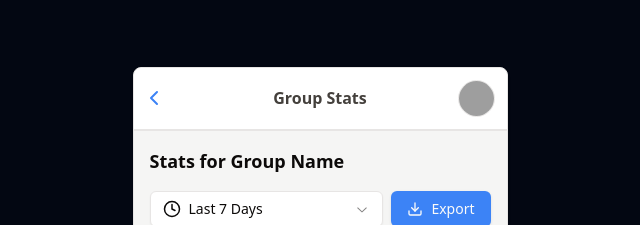
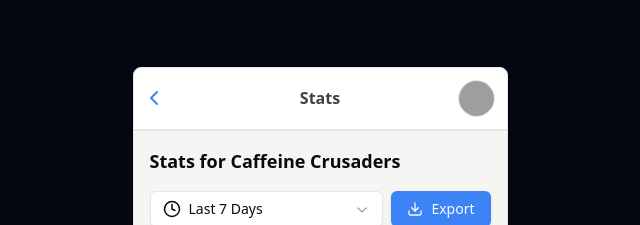
Before and after one commit to MatteoPM/481-Assignment, a React (Vite) app: page /groups/1/stats in a window 1280 px wide. Shown: the top 225 px of the page, without its empty margins (320-960 px from the left). Built offline with nearby package versions, Linux system fonts and the light colour scheme; grey boxes are pictures that could not be loaded.

Commit message:
rgetghrt

```diff
--- a/src/pages/groups/group/stats/GroupStats.tsx
+++ b/src/pages/groups/group/stats/GroupStats.tsx
@@ -21,8 +21,8 @@ import chartsUrl from "/charts.png";
 function GroupStats() {
   return (
     <>
-      <Page title="Group Stats" showBackButton>
-        <h2 className="text-lg font-semibold">Stats for Group Name</h2>
+      <Page title="Stats" showBackButton>
+        <h2 className="text-lg font-semibold">Stats for Caffeine Crusaders</h2>
 
         <div className="mt-4 flex gap-2">
           <Select>
```
